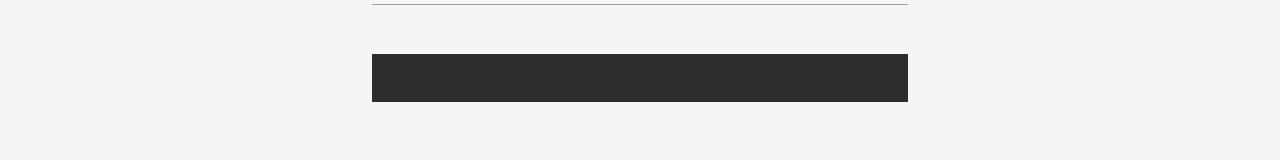
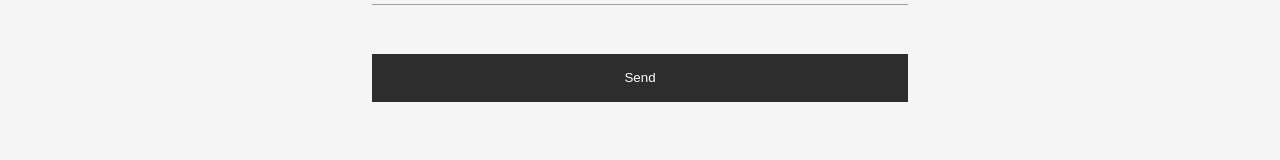
Before and after one commit to MinMon-12/PortfolioReact, a React (Vite) app: page / in a window 1280 px wide. Shown: the part 4511-4671 px from the top of the page. Built offline with nearby package versions, Linux system fonts and the light colour scheme.

Commit message:
Fix contact button and add error handling for contact message

```diff
--- a/src/components/Contact.jsx
+++ b/src/components/Contact.jsx
@@ -44,6 +44,7 @@
     const data = await response.json();
     if (data.success) {
       setResult("Form Submitted Successfully");
+      alert('Message sent');
       event.target.reset();
     } else {
       setResult("Error");
@@ -87,7 +88,7 @@
 
           <div className="contact__row contact__row--actions">
             <button type="submit" className="contact__send" aria-label="Send message">
-              {result ? <span>Send</span> : <span>{result}</span>}
+              {result==="Sending...." ? <span>{result}</span> : <span>Send</span>}
               {/* <span className="contact__send-icon" aria-hidden="true">
                 <svg width="20" height="20" viewBox="0 0 24 24" fill="none" xmlns="http://www.w3.org/2000/svg">
                   <path
```
